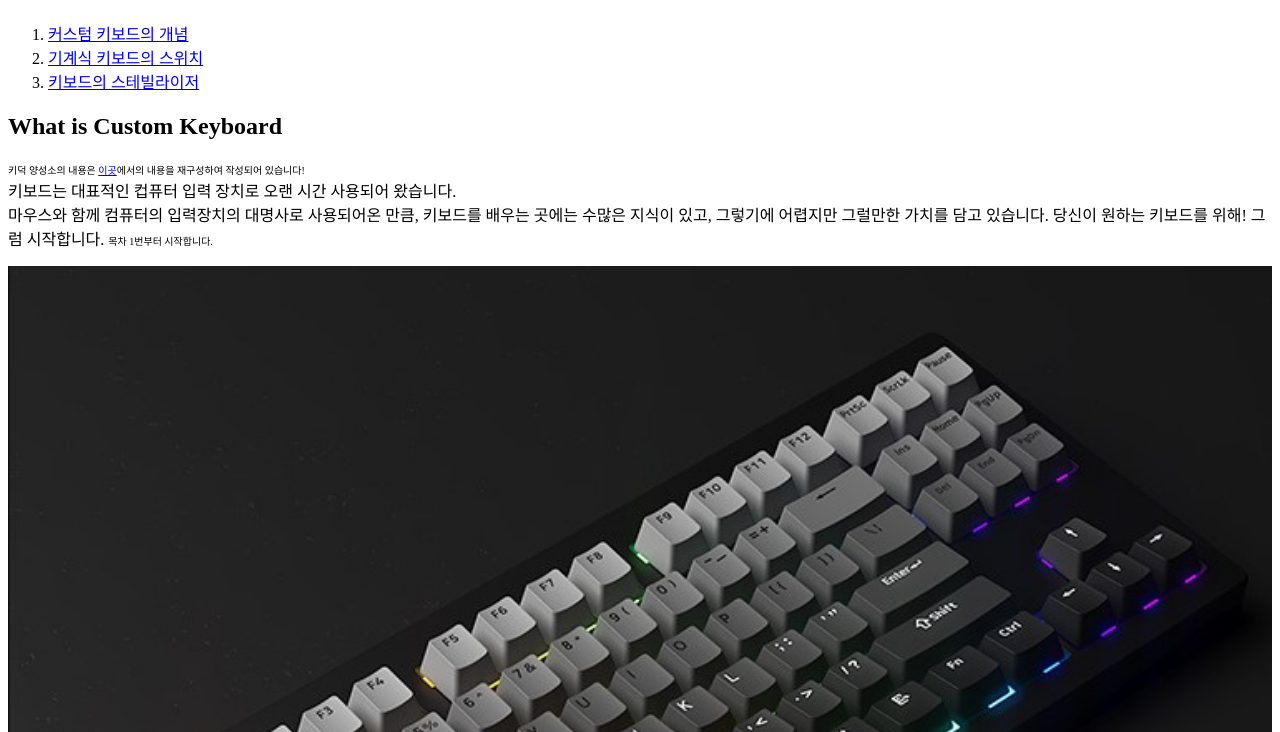
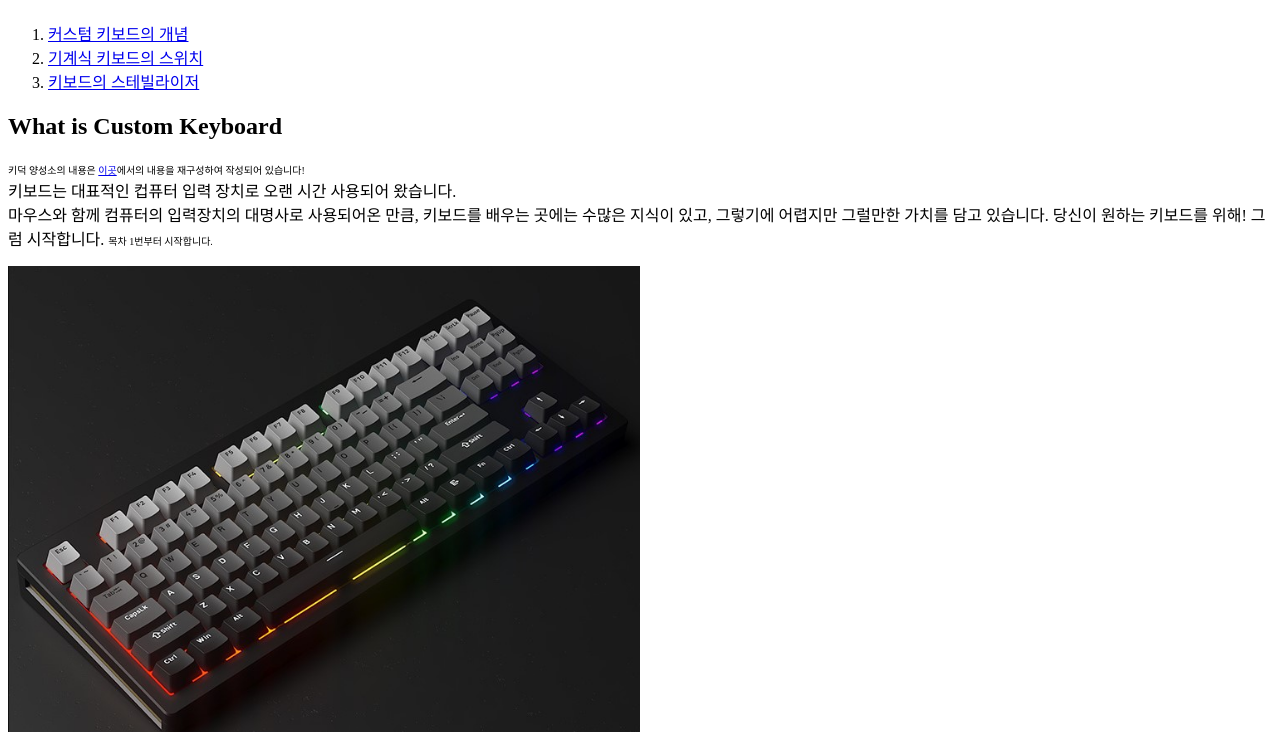
Before and after one commit to HYOMIN-E/first-web-dev, a plain HTML site: page index.html in a window 1280 px wide. Shown: the part 68-800 px from the top of the page. Drawn offline with Linux system fonts and the light colour scheme.

Commit message:
2 페이지 추가 밑 화질 깨짐 개선

```diff
--- a/index.html
+++ b/index.html
@@ -29,6 +29,6 @@
             키보드를 배우는 곳에는 수많은 지식이 있고, 그렇기에 어렵지만 그럴만한 가치를
             담고 있습니다. 당신이 원하는 키보드를 위해! 그럼 시작합니다. <font size="1.5">목차 1번부터 시작합니다.</font>
         </P>
-        <img src="mongeekm3wblack.jpg" width="100%">
+        <img src="mongeekm3wblack.jpg" width="50%">
     </body>
 </html>
```
Also changed, not shown: 1.html (+1 -0 lines), 2.html (+0 -1 lines), 3.html (+1 -1 lines).
